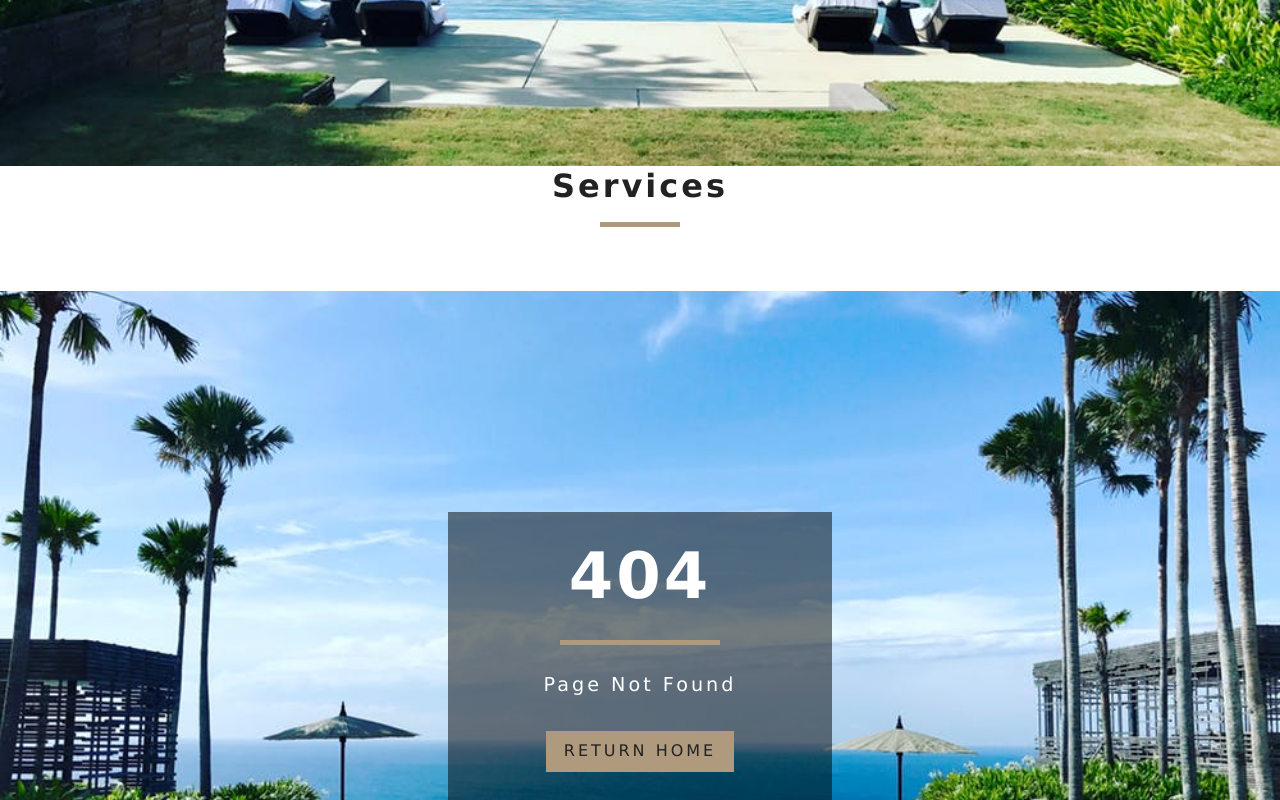
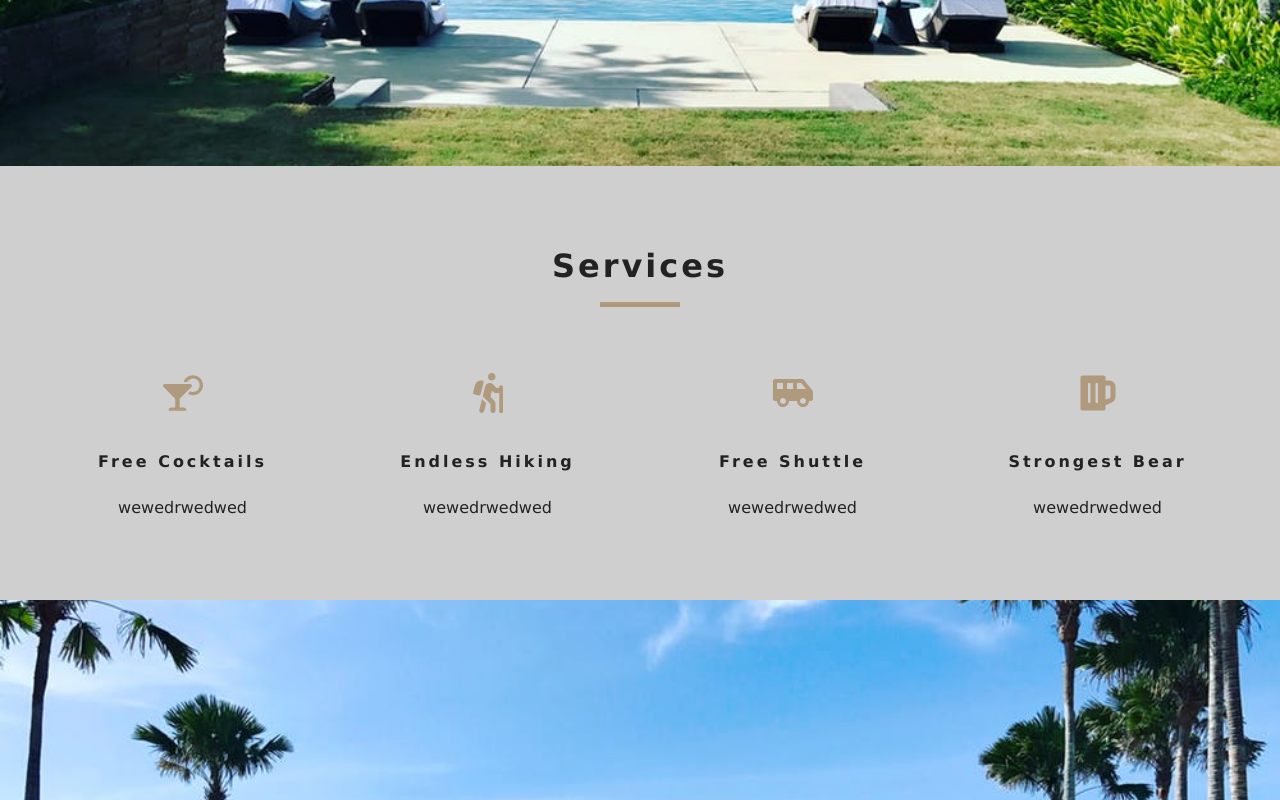
Before and after one commit to iamwangziwei/React-Hotel-Reservation-Site, a React (Create React App) app: page / in a window 1280 px wide. Before the commit this address had no page. Shown: the part 634-1434 px from the top of the page. Built offline with nearby package versions, Linux system fonts and the light colour scheme.

Commit message:
service component

```diff
--- a/src/Components/Services.js
+++ b/src/Components/Services.js
@@ -1,11 +1,46 @@
 import React, { Component } from 'react'
 import Title from './Title'
+import {FaCocktail, FaHiking,FaShuttleVan,FaBeer} from 'react-icons/fa'
+
 export default class Services extends Component {
+    state={services:[{
+        icon:<FaCocktail/>,
+        title:"Free Cocktails",
+        info:"wewedrwedwed"
+    },
+    {
+        icon:<FaHiking/>,
+        title:"Endless Hiking",
+        info:"wewedrwedwed"
+    },
+    {
+        icon:<FaShuttleVan/>,
+        title:"Free Shuttle",
+        info:"wewedrwedwed"
+    },
+    {
+        icon:<FaBeer/>,
+        title:"Strongest Bear",
+        info:"wewedrwedwed"
+    }
+]}
     render() {
         return (
-            <div>
+            <section className="services">
                 <Title title="services" />
-            </div>
+                <div className = "services-center">
+                    {this.state.services.map((item,index )=>{
+                         return <article key={index} className="service">
+                                    <span> {item.icon}</span>
+                                    <h6>{item.title}</h6>
+                                    <p>{item.info}</p>
+
+                                </article>
+                    } )}
+                </div>
+
+
+            </section>
         )
     }
 }
```
Also changed, not shown: 1 other file (tests, documents, lock files or other folders).
